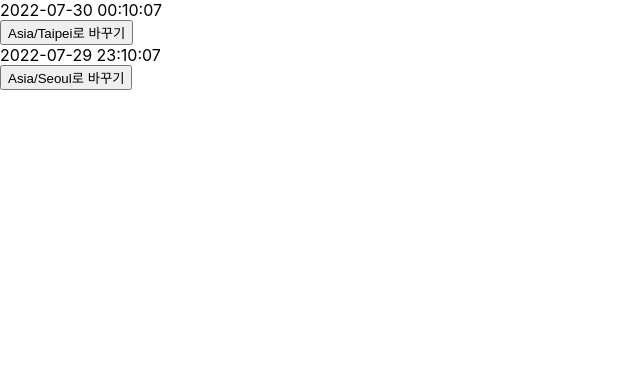
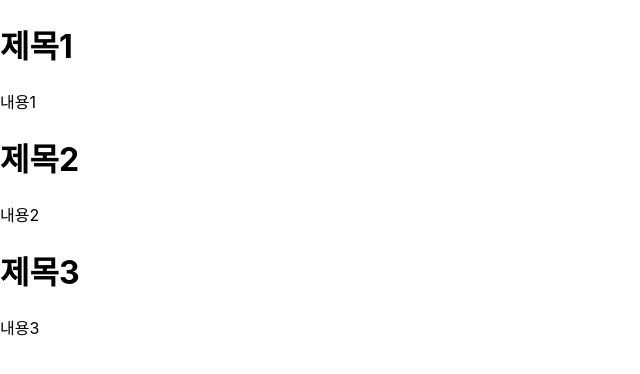
Before and after one commit to Suhyxn/ReactLiveStudy, a React (Create React App) app: page / in a window 1280 px wide. Shown: the top 374 px of the page, without its empty margins (0-640 px from the left). Built offline with nearby package versions, Linux system fonts and the light colour scheme.

Commit message:
React 간단한 게시판 만들기

```diff
--- a/src/App.js
+++ b/src/App.js
@@ -1,10 +1,11 @@
-import Clock from './components/Clock'
+import Board from './components/Board'
 
 function App() {
   return (
     <div>
-      <Clock timezone='Asia/Seoul' newTz='Asia/Taipei'/>
-      <Clock timezone='Asia/Taipei' newTz='Asia/Seoul'/>
+      <Board category='영화'/>
+      <Board category='드라마'/>
+      <Board category='예능'/>
     </div>
   );
 }
--- a/src/components/Board.js
+++ b/src/components/Board.js
@@ -1,11 +1,20 @@
-import React from 'react'
+import React, { useState } from 'react'
 import { data } from '../constant/data'
 
-function Board() {
+function Board(props) {
+  const { category } = props
+  const [articles, setArticles] = useState(data.filter((element) => (element.category === category)))
+
   return (
     <>
-    <h3>{ data.title }</h3>
-    <p>{ data.content }</p>
+    {articles.map((element) => {
+      return (
+        <>
+        <h1>{element.title}</h1>
+        <p>{element.content}</p>
+        </>
+      )
+    })}
     </>
   )
 }
--- a/src/constant/data.js
+++ b/src/constant/data.js
@@ -1 +1 @@
-export const data = [{'id': 1, 'title': '제목1', 'content': '내용1'}, {'id': 2, 'title': '제목2', 'content': '내용2'}, {'id': 3, 'title': '제목3', 'content': '내용3'}]
+export const data = [{'id': 1, 'title': '제목1', 'content': '내용1', 'category': '영화'}, {'id': 2, 'title': '제목2', 'content': '내용2', 'category': '드라마'}, {'id': 3, 'title': '제목3', 'content': '내용3', 'category': '예능'}]
```
Also changed, not shown: 1 other file (tests, documents, lock files or other folders).
